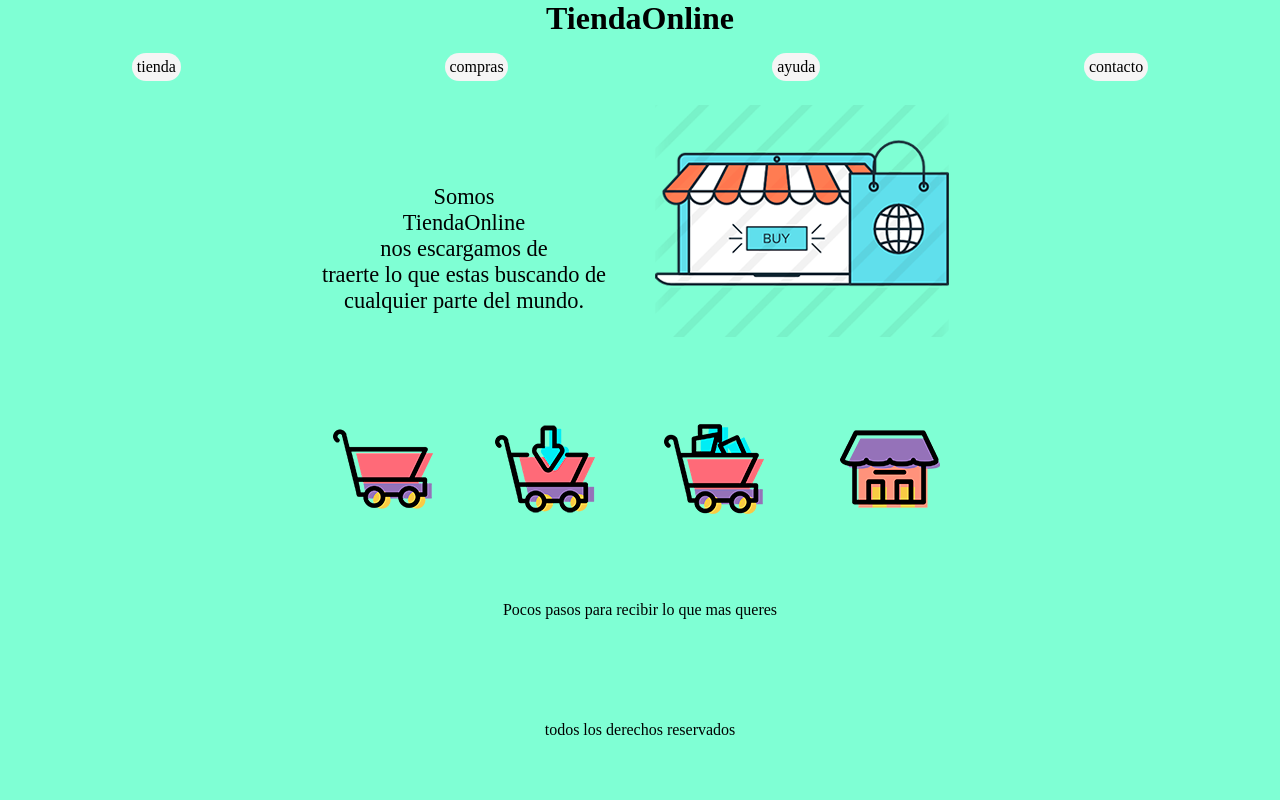
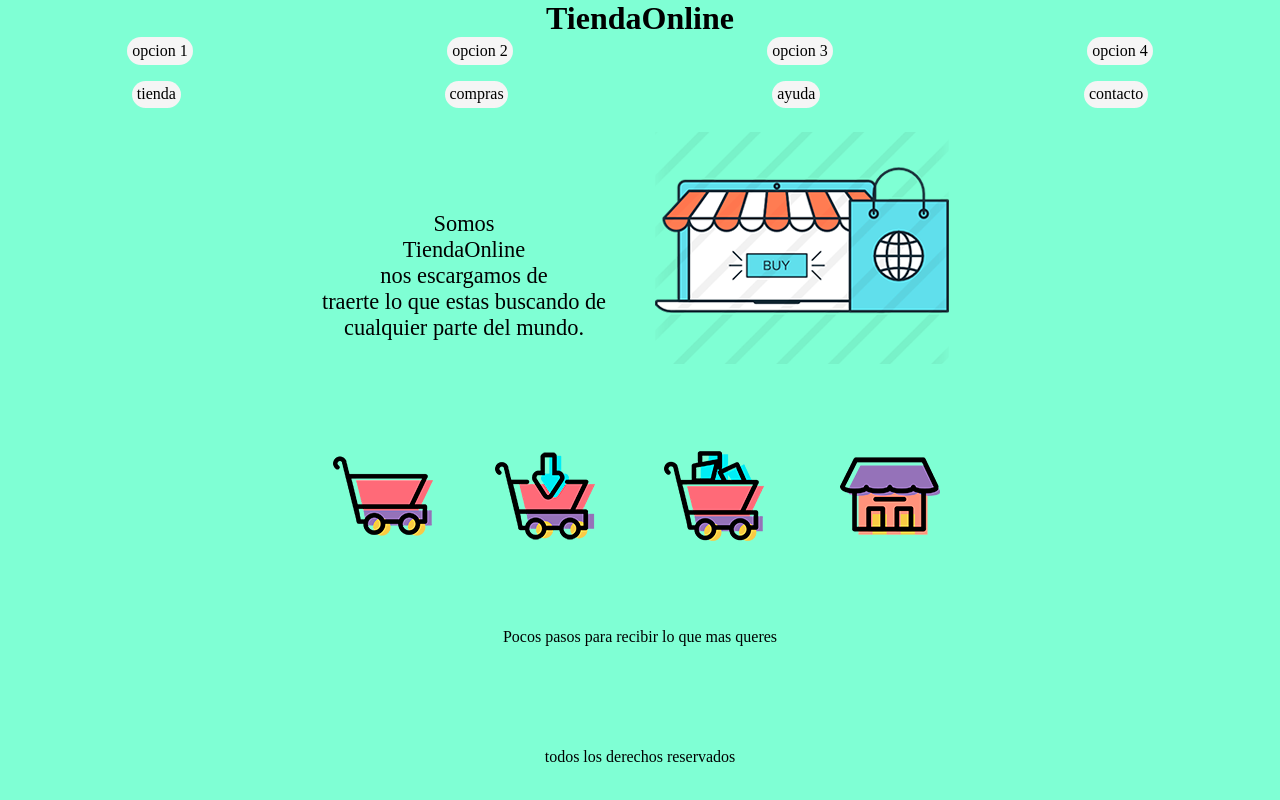
Before and after one commit to FrancoLopezz/pruebitaGit, a plain HTML site: page index.html in a window 1280 px wide. Drawn offline with Linux system fonts and the light colour scheme.

Commit message:
nuevos cambios

```diff
--- a/index.html
+++ b/index.html
@@ -21,6 +21,14 @@
 
     <header>
 		<h1>TiendaOnline </h1>
+		<nav>
+			<ul>
+				<li>opcion 1</li>
+				<li>opcion 2</li>
+				<li>opcion 3</li>
+				<li>opcion 4</li>
+			</ul>
+		</nav>
 	</header>
 
 	<nav>
```
